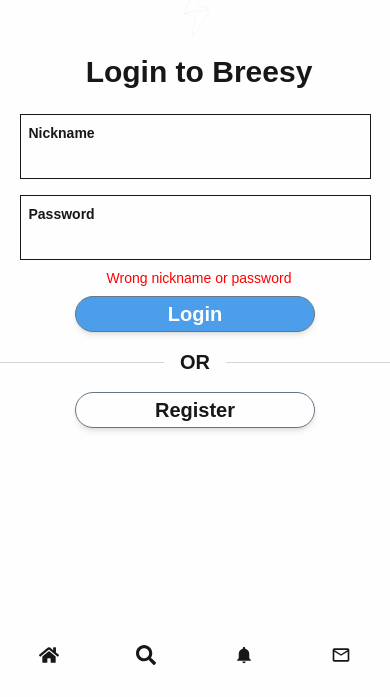
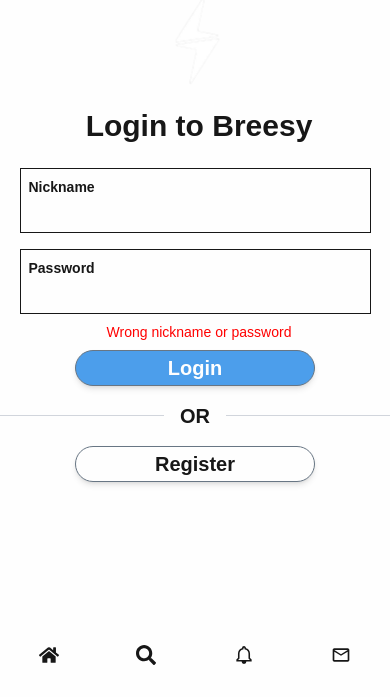
Before and after one commit to DAD-Equipe-2/breezy, a Next.js app in the folder frontend/breezy/: page /login in a window 390 px wide. Shown: the part 147-844 px from the top of the page. Built offline with nearby package versions, Linux system fonts and the light colour scheme.

Commit message:
Login / Register page responsive improvements

```diff
--- a/frontend/breezy/src/app/layout.js
+++ b/frontend/breezy/src/app/layout.js
@@ -21,7 +21,7 @@
   return (
     <html lang="en">
       <body className={`${geistSans.variable} ${geistMono.variable} antialiased flex flex-col min-h-screen`} >
-        <main className="flex-grow">
+        <main className="flex-grow flex flex-col items-center justify-center">
           {children}
         </main>
         <Footer />
--- a/frontend/breezy/src/app/login/page.js
+++ b/frontend/breezy/src/app/login/page.js
@@ -6,11 +6,11 @@
 
 export default function Login() {
   return (
-    <div className="flex flex-col justify-center items-center w-16 h-16 mt-80 my-2  w-full">
-      <img
-        src="breezy_logo_dark.jpg"
+    <div className="flex flex-col justify-center items-center my-2 w-full">
+    <img
+        src="/breezy_logo_dark.jpg"
         className="w-18 h-31 object-cover"
-      />
+    />
         <div className="flex flex-col text-3xl font-bold font-Roboto justify-center items-center w-full max-w-md mx-auto mt-2">
             <p className="ml-2 mb-4">
                 Login to Breesy
--- a/frontend/breezy/src/app/register/page.js
+++ b/frontend/breezy/src/app/register/page.js
@@ -6,9 +6,9 @@
 
 export default function Login() {
   return (
-    <div className="flex flex-col justify-center items-center w-16 h-16 mt-90 my-2  w-full">
+    <div className="flex flex-col justify-center items-center my-2 w-full">
       <img
-        src="breezy_logo_dark.jpg"
+        src="/breezy_logo_dark.jpg"
         className="w-18 h-31 object-cover"
       />
         <div className="flex flex-col text-3xl text-bold font-Roboto justify-center items-center w-full max-w-md mx-auto mt-2">
--- a/frontend/breezy/src/components/footer.js
+++ b/frontend/breezy/src/components/footer.js
@@ -13,7 +13,7 @@
             <FaSearch/>
         </Link>
         <Link href="/notifications" className="text-xl sm:text-2xl md:text-3xl lg:text-4xl transition-transform duration-200 hover:scale-110">
-            <IoMdNotifications/>
+            <IoMdNotifications fill="none" strokeWidth={40}/>
         </Link>
         <Link href="/messages" className="text-xl sm:text-2xl md:text-3xl lg:text-4xl transition-transform duration-200 hover:scale-110">
             <MdMailOutline/>
```
